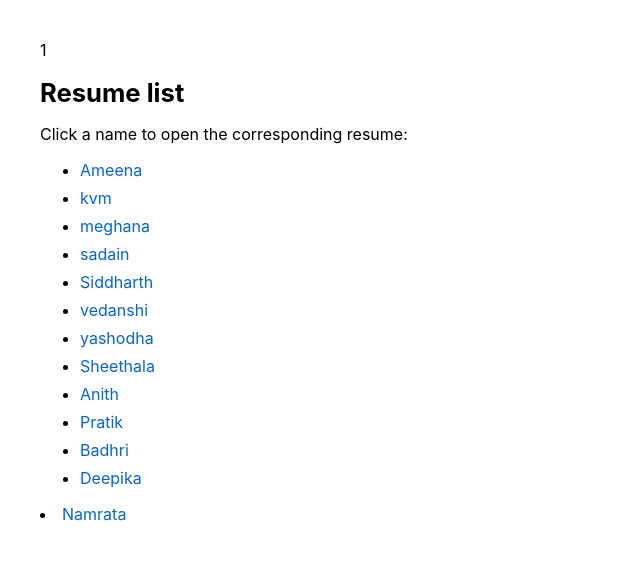
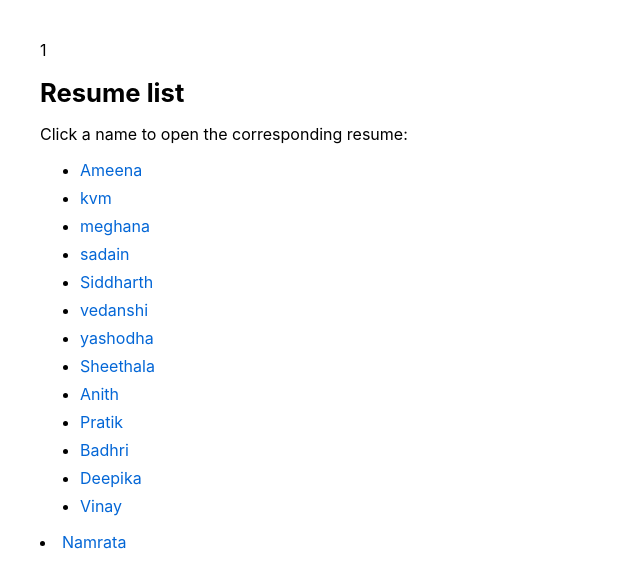
Before and after one commit to vipinoceans/ISBRDSBA2426, a plain HTML site: page index.html in a window 1280 px wide. Shown: the whole page, without its empty margins (0-640 px from the left). Drawn offline with Linux system fonts and the light colour scheme.

Commit message:
Update index.html

```diff
--- a/index.html
+++ b/index.html
@@ -30,6 +30,7 @@
       <li><a href="pratik.html">Pratik</a></li>
       <li><a href="badhri.html">Badhri</a></li>
       <li><a href="deepika.html">Deepika</a></li>
+      <li><a href="Vinay.html">Vinay</a></li>
     </ul>
     <li><a href="resume_git_n.html">Namrata</a></li>
 
```
